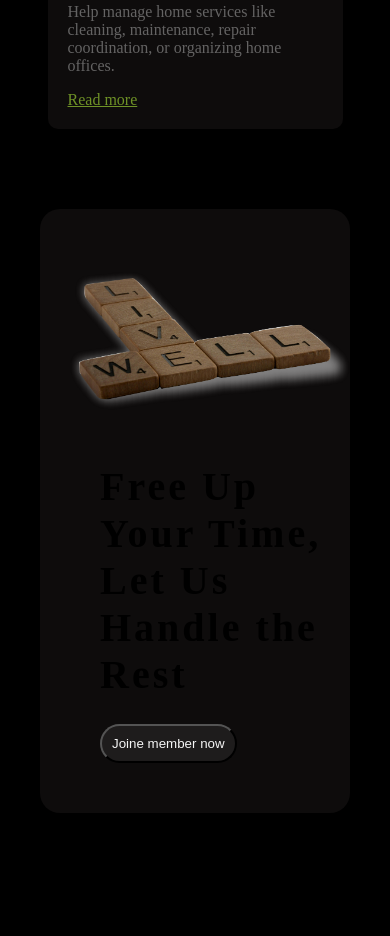
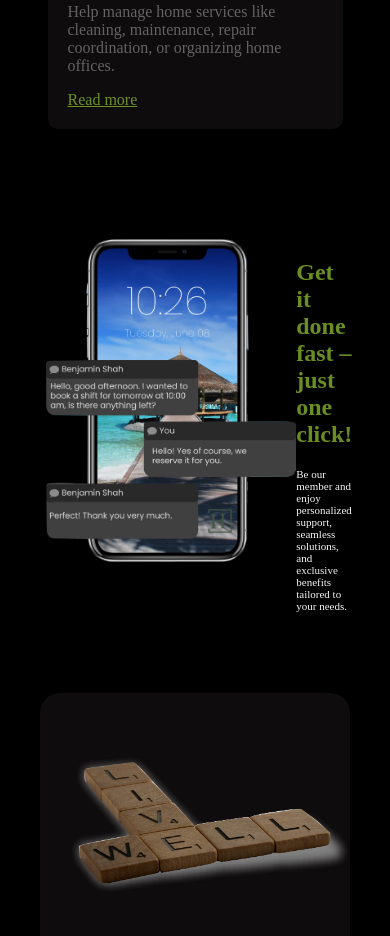
Before and after one commit to Hawinf/myweb, a website: page conciergepage.html in a window 390 px wide. Shown: the part 4236-5172 px from the top of the page. Drawn offline with Linux system fonts and the light colour scheme.

Commit message:
adding chat

```diff
--- a/conciergepage.css
+++ b/conciergepage.css
@@ -185,6 +185,25 @@ body {
 .service-box .service-desc {
     padding: 20px;
 }
+.section-easy {
+    margin: 20px;
+    padding: 100px 0 0 0;
+    width: 60%;
+    margin: auto;
+    display: flex;
+}
+.section-easy img {
+    width: 300px;
+}
+.easy-right {
+    margin-top: 40px;
+}
+.easy-right h2 {
+    color: rgba(153, 205, 50, 0.696);
+}
+.easy-right p {
+    color: whitesmoke;
+}
 .container-member {
     background-color:  rgba(116, 104, 104, 0.116);
     margin: 70px 20px;
@@ -246,6 +265,9 @@ body {
     .menu-box a {
         font-size: 20px;
     }
+    .section-easy {
+        width: 80%;
+    }
 }
 @media (max-width:768px) {
     .navbar {
@@ -286,6 +308,12 @@ body {
     }
     .service-container {
         width: 90%;
+    }
+    .section-easy {
+        width: 85%;
+    }
+    .section-easy img {
+        width: 250px;
     }
     .container-member {
         display: block;
@@ -345,6 +373,12 @@ body {
         width: 100%;
         height: 100%;
     }
+    .easy-right {
+        margin-top: 0;
+    }
+    .easy-right p {
+        font-size: 11px;
+    }
     .member-left img {
         width: 300px;
     }
--- a/conciergepage.html
+++ b/conciergepage.html
@@ -103,6 +103,15 @@
                     </div>
                 </div>
             </div>
+            <div class="section-easy">
+                <div class="easy-left">
+                    <img src="./assets/images/x.png" alt="">
+                </div>
+                <div class="easy-right">
+                    <h2>Get it done fast – just one click!</h2>
+                    <p>Be our member and enjoy personalized support, seamless solutions, and exclusive benefits tailored to your needs.</p>
+                </div>
+            </div>
             <div class="container-member" id="contact">
                 <div class="member-left">
                     <img src="./assets/images/getgoodsleep.png" alt="join">
```
Also changed, not shown: assets/images/Untitled-1.svg (added), assets/images/d.jpg (added), assets/images/x.png (added), 2 other files.
